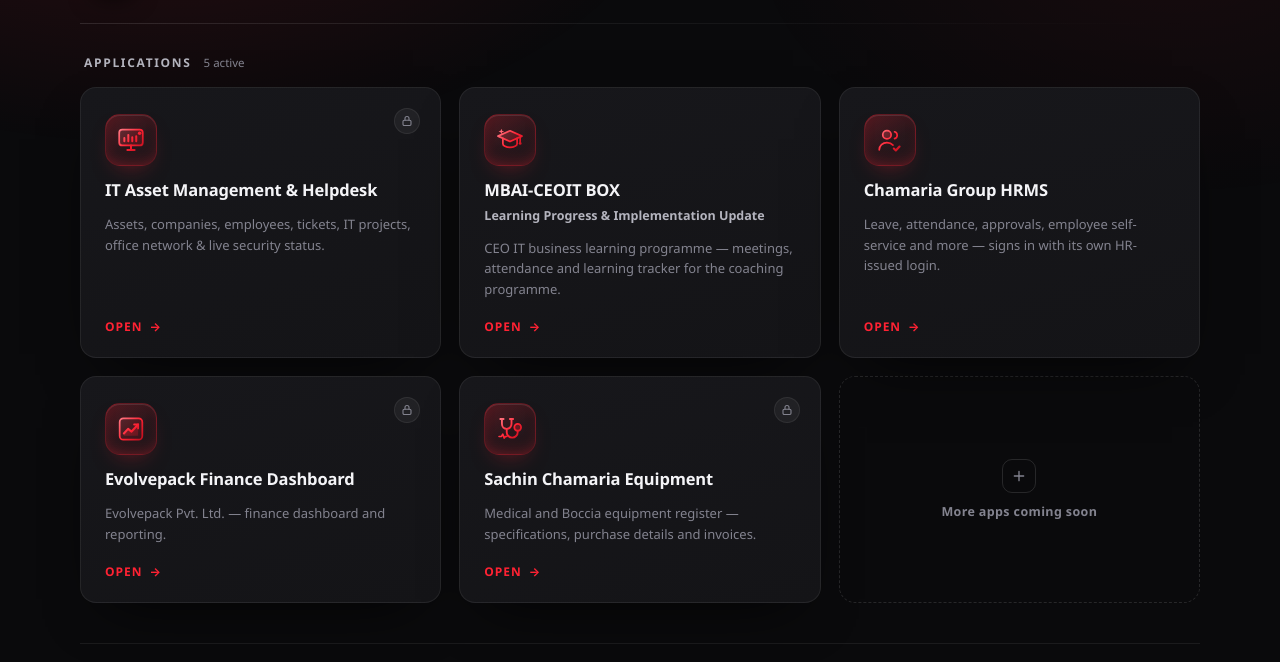
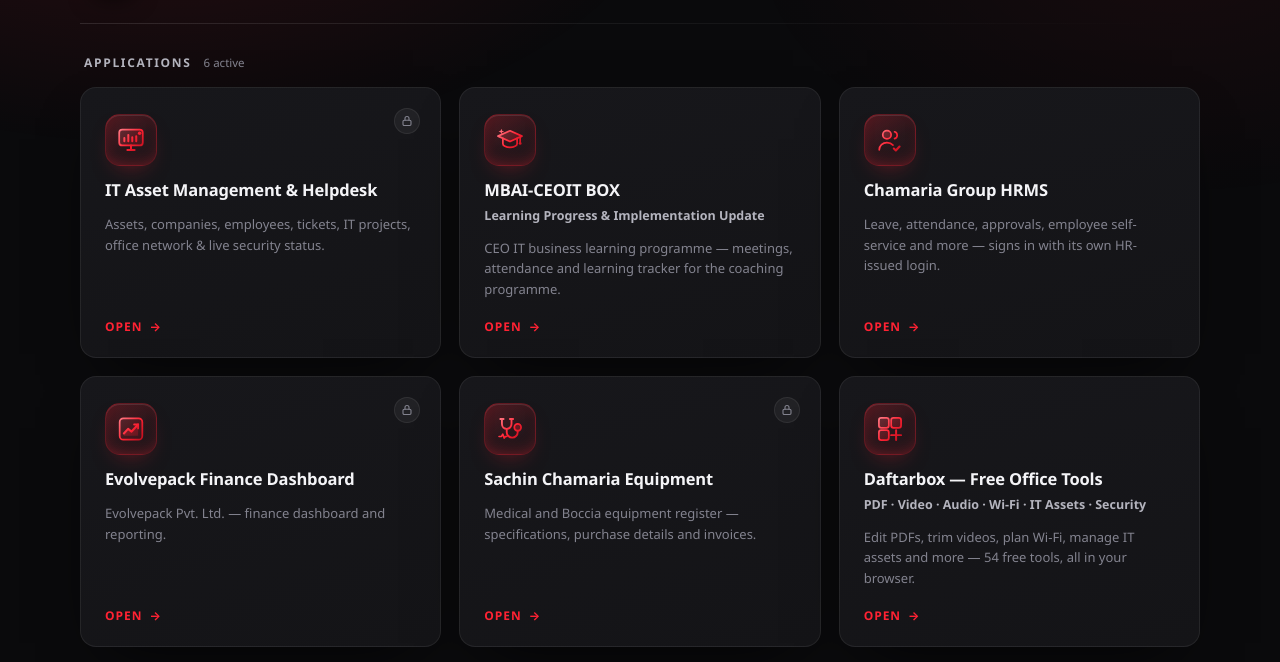
Before and after one commit to gosainravi/CHAMARIAGROUP, a plain HTML site: page index.html in a window 1280 px wide. Shown: the part 99-761 px from the top of the page. Drawn offline with nearby package versions, Linux system fonts and the light colour scheme.

Commit message:
Add Daftarbox card to business portal home page

```diff
--- a/index.html
+++ b/index.html
@@ -284,7 +284,7 @@
 
   <div class="section-row">
     <h2>Applications</h2>
-    <span class="count">5 active</span>
+    <span class="count">6 active</span>
   </div>
 
   <div class="apps-grid">
@@ -399,6 +399,29 @@
       <div class="go">Open <span class="arrow">→</span></div>
     </a>
 
+    <a class="app-card" href="daftarbox/index.html">
+      <div class="app-icon">
+        <svg viewBox="0 0 24 24" fill="none">
+          <defs>
+            <linearGradient id="gDfb" x1="2" y1="3" x2="21" y2="20" gradientUnits="userSpaceOnUse">
+              <stop stop-color="#FF7A85"/><stop offset=".55" stop-color="#FF2233"/><stop offset="1" stop-color="#C4101F"/>
+            </linearGradient>
+          </defs>
+          <rect x="2.5" y="2.5" width="8.5" height="8.5" rx="2" fill="url(#gDfb)" opacity=".22"/>
+          <rect x="2.5" y="2.5" width="8.5" height="8.5" rx="2" stroke="url(#gDfb)" stroke-width="1.5"/>
+          <rect x="13" y="2.5" width="8.5" height="8.5" rx="2" fill="url(#gDfb)" opacity=".22"/>
+          <rect x="13" y="2.5" width="8.5" height="8.5" rx="2" stroke="url(#gDfb)" stroke-width="1.5"/>
+          <rect x="2.5" y="13" width="8.5" height="8.5" rx="2" fill="url(#gDfb)" opacity=".22"/>
+          <rect x="2.5" y="13" width="8.5" height="8.5" rx="2" stroke="url(#gDfb)" stroke-width="1.5"/>
+          <path d="M13 17.25h8.5M17.25 13v8.5" stroke="url(#gDfb)" stroke-width="1.7" stroke-linecap="round"/>
+        </svg>
+      </div>
+      <h3>Daftarbox — Free Office Tools</h3>
+      <div class="card-sub">PDF · Video · Audio · Wi-Fi · IT Assets · Security</div>
+      <p>Edit PDFs, trim videos, plan Wi-Fi, manage IT assets and more — 54 free tools, all in your browser.</p>
+      <div class="go">Open <span class="arrow">→</span></div>
+    </a>
+
     <div class="more-tile">
       <span class="plus"><svg viewBox="0 0 24 24" fill="none" stroke="currentColor" stroke-width="2" stroke-linecap="round"><path d="M12 5v14M5 12h14"/></svg></span>
       More apps coming soon
```
